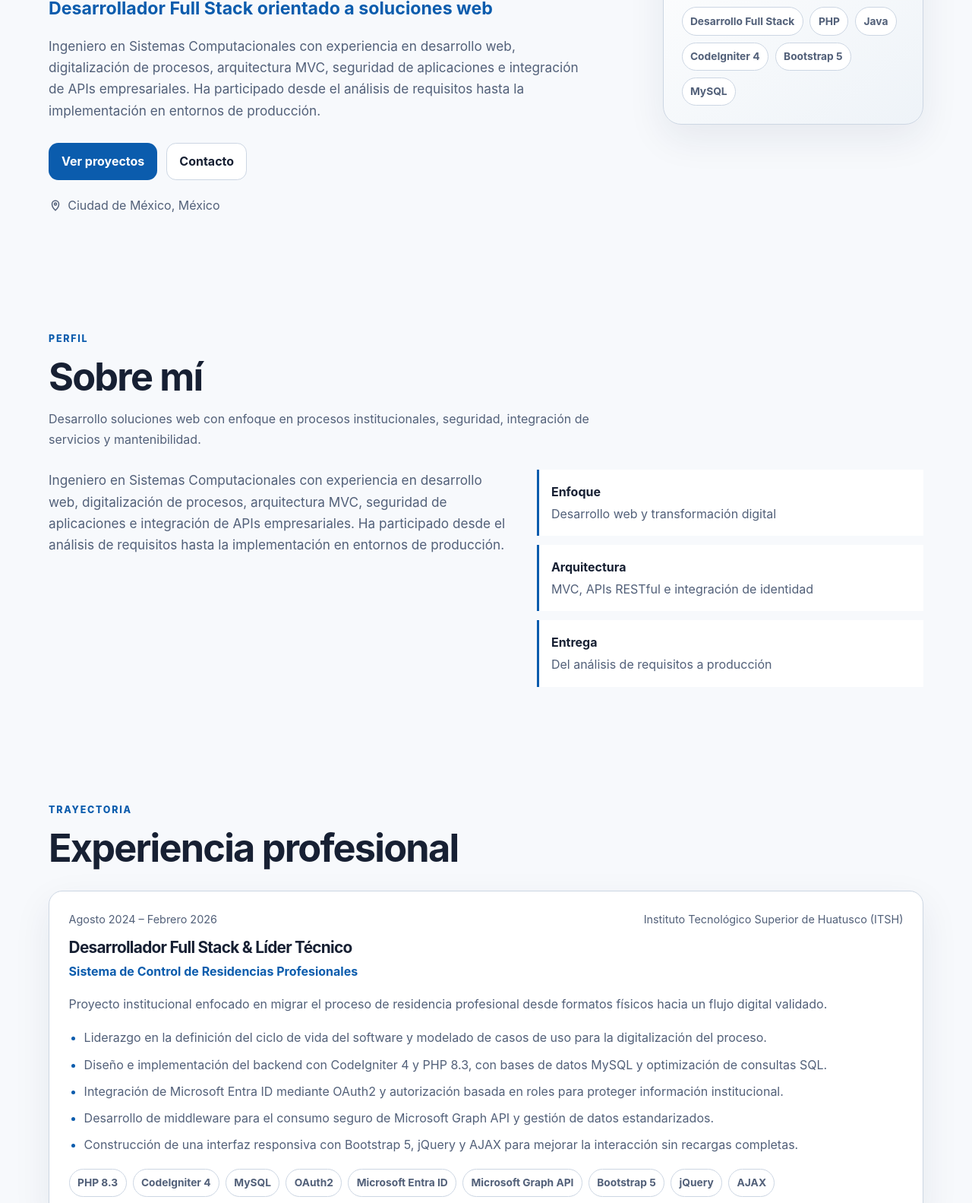
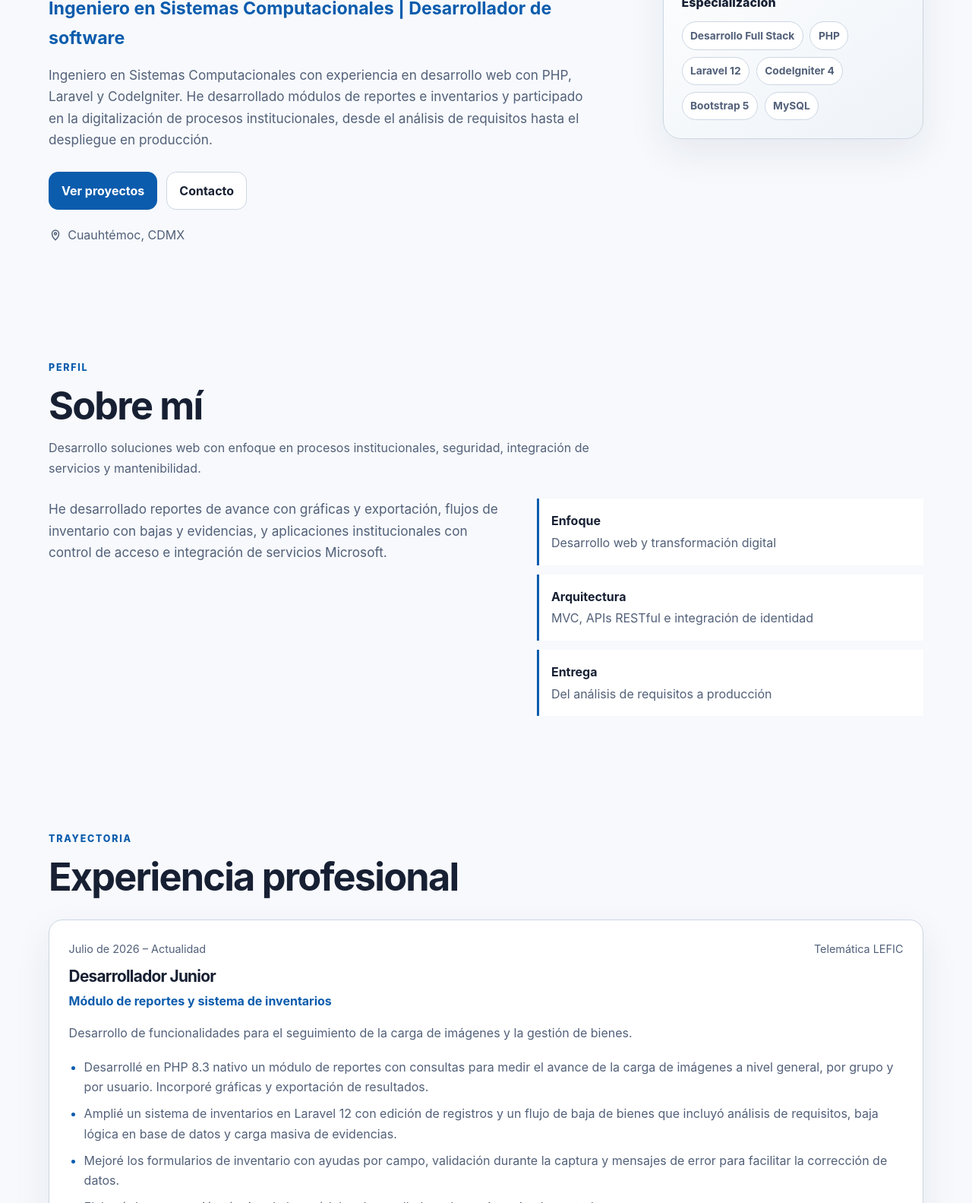
Before and after one commit to AlejandroEH56/myportafolio.astro, an Astro site: page / in a window 1280 px wide. Shown: the part 420-2003 px from the top of the page at 76% size. Built offline with nearby package versions, Linux system fonts and the light colour scheme; Astro itself is replaced by a stand-in of ours.

Commit message:
Actualizacion del portafolio con mejoras en la presentación de la experiencia y habilidades, se optimizo la gestión de enlaces de contacto y ajustes en la configuración de TypeScript.

```diff
--- a/src/components/ExperienceCard.astro
+++ b/src/components/ExperienceCard.astro
@@ -10,7 +10,9 @@ const { experience } = Astro.props;
     <span>{experience.organization}</span>
   </div>
   <h3>{experience.role}</h3>
-  <p class="card-subtitle">{experience.project}</p>
+  <p class="card-subtitle">
+    {experience.projectType && `${experience.projectType} · `}{experience.project}
+  </p>
   <p>{experience.summary}</p>
   <ul class="detail-list">
     {experience.highlights.map((item) => <li>{item}</li>)}
--- a/src/components/Hero.astro
+++ b/src/components/Hero.astro
@@ -1,14 +1,17 @@
 ---
-import { portfolio } from '../data/portfolio';
+import type { portfolio } from '../data/portfolio';
+
+interface Props { person: typeof portfolio.person }
+const { person } = Astro.props;
 ---
 
 <section class="hero section" id="inicio" aria-labelledby="hero-title">
   <div class="container hero-grid">
     <div class="hero-copy">
       <p class="eyebrow">Portafolio profesional</p>
-      <h1 id="hero-title">{portfolio.person.name}</h1>
-      <p class="hero-role">{portfolio.person.shortHeadline}</p>
-      <p class="hero-summary">{portfolio.person.summary}</p>
+      <h1 id="hero-title">{person.name}</h1>
+      <p class="hero-role">{person.headline}</p>
+      <p class="hero-summary">{person.summary}</p>
       <div class="hero-actions" aria-label="Acciones principales">
         <a class="button button-primary" href="#proyectos">Ver proyectos</a>
         <a class="button button-secondary" href="#contacto">Contacto</a>
@@ -18,7 +21,7 @@ import { portfolio } from '../data/portfolio';
           <path d="M12 21s6-5.2 6-11a6 6 0 1 0-12 0c0 5.8 6 11 6 11Z" fill="none" stroke="currentColor" stroke-width="2" />
           <circle cx="12" cy="10" r="2" fill="none" stroke="currentColor" stroke-width="2" />
         </svg>
-        {portfolio.person.location}
+        {person.location}
       </p>
     </div>
 
@@ -26,7 +29,7 @@ import { portfolio } from '../data/portfolio';
       <span class="hero-monogram" aria-hidden="true">&lt;/&gt;</span>
       <p>Especialización</p>
       <ul class="keyword-list" role="list">
-        {portfolio.person.keywords.slice(0, 6).map((keyword) => <li>{keyword}</li>)}
+        {person.keywords.slice(0, 6).map((keyword) => <li>{keyword}</li>)}
       </ul>
     </aside>
   </div>
--- a/src/data/portfolio.ts
+++ b/src/data/portfolio.ts
@@ -2,6 +2,7 @@ export type Experience = {
   role: string;
   organization: string;
   project: string;
+  projectType?: string;
   period: string;
   summary: string;
   highlights: readonly string[];
@@ -23,18 +24,74 @@ export type Project = {
   linkLabel?: string;
 };
 
+const technicalSkills = [
+  { title: 'Backend', items: ['PHP 8.3', 'Laravel 12', 'CodeIgniter 4', 'APIs REST'] },
+  { title: 'Frontend', items: ['HTML5', 'CSS3', 'JavaScript', 'jQuery', 'Bootstrap 5'] },
+  { title: 'Datos e infraestructura', items: ['MySQL', 'SQL Server', 'Git', 'GitHub', 'LAMP'] },
+  { title: 'Identidad y pruebas', items: ['Microsoft Entra ID', 'Microsoft Graph', 'OAuth 2.0', 'PHPUnit'] }
+] as const satisfies readonly SkillGroup[];
+
+const lefic = {
+  role: 'Desarrollador Junior',
+  organization: 'Telemática LEFIC',
+  project: 'Módulo de reportes y sistema de inventarios',
+  period: 'Julio de 2026 – Actualidad',
+  summary: 'Desarrollo de funcionalidades para el seguimiento de la carga de imágenes y la gestión de bienes.',
+  highlights: [
+    'Desarrollé en PHP 8.3 nativo un módulo de reportes con consultas para medir el avance de la carga de imágenes a nivel general, por grupo y por usuario. Incorporé gráficas y exportación de resultados.',
+    'Amplié un sistema de inventarios en Laravel 12 con edición de registros y un flujo de baja de bienes que incluyó análisis de requisitos, baja lógica en base de datos y carga masiva de evidencias.',
+    'Mejoré los formularios de inventario con ayudas por campo, validación durante la captura y mensajes de error para facilitar la corrección de datos.',
+    'Elaboré documentación técnica de los módulos desarrollados y las mejoras implementadas.'
+  ],
+  technologies: ['PHP 8.3', 'Laravel 12', 'SQL']
+} as const satisfies Experience;
+
+const itsh = {
+  role: 'Desarrollador Full Stack & Líder Técnico',
+  organization: 'Instituto Tecnológico Superior de Huatusco (ITSH)',
+  project: 'Sistema de Control de Residencias Profesionales',
+  projectType: 'Proyecto institucional',
+  period: 'Agosto de 2024 – Febrero de 2026',
+  summary:
+    'Proyecto institucional enfocado en migrar el proceso de residencia profesional desde formatos físicos hacia un flujo digital validado.',
+  highlights: [
+    'Modelé casos de uso para digitalizar el proceso de residencias profesionales y desarrollé el backend con PHP 8.3 y CodeIgniter 4.',
+    'Integré Microsoft Entra ID para la autenticación con OAuth 2.0, implementé control de acceso por roles (RBAC) y desarrollé middleware para consumir Microsoft Graph API.',
+    'Desarrollé una interfaz adaptable con Bootstrap 5 e incorporé interacciones dinámicas con jQuery y AJAX.'
+  ],
+  technologies: [
+    'PHP 8.3',
+    'CodeIgniter 4',
+    'MySQL',
+    'OAuth2',
+    'Microsoft Entra ID',
+    'Microsoft Graph API',
+    'Bootstrap 5',
+    'jQuery',
+    'AJAX'
+  ]
+} as const satisfies Experience;
+
 export const portfolio = {
   person: {
     name: 'José Alejandro Estudillo Herrera',
-    headline: 'Ingeniero en Sistemas Computacionales · Desarrollador PHP & Java',
-    shortHeadline: 'Desarrollador Full Stack orientado a soluciones web',
-    location: 'Ciudad de México, México',
+    headline: 'Ingeniero en Sistemas Computacionales | Desarrollador de software',
+    location: 'Cuauhtémoc, CDMX',
+    about: {
+      intro: 'Desarrollo soluciones web con enfoque en procesos institucionales, seguridad, integración de servicios y mantenibilidad.',
+      detail: 'He desarrollado reportes de avance con gráficas y exportación, flujos de inventario con bajas y evidencias, y aplicaciones institucionales con control de acceso e integración de servicios Microsoft.',
+      points: [
+        { title: 'Enfoque', detail: 'Desarrollo web y transformación digital' },
+        { title: 'Arquitectura', detail: 'MVC, APIs RESTful e integración de identidad' },
+        { title: 'Entrega', detail: 'Del análisis de requisitos a producción' }
+      ]
+    },
     summary:
-      'Ingeniero en Sistemas Computacionales con experiencia en desarrollo web, digitalización de procesos, arquitectura MVC, seguridad de aplicaciones e integración de APIs empresariales. Ha participado desde el análisis de requisitos hasta la implementación en entornos de producción.',
+      'Ingeniero en Sistemas Computacionales con experiencia en desarrollo web con PHP, Laravel y CodeIgniter. He desarrollado módulos de reportes e inventarios y participado en la digitalización de procesos institucionales, desde el análisis de requisitos hasta el despliegue en producción.',
     keywords: [
       'Desarrollo Full Stack',
       'PHP',
-      'Java',
+      'Laravel 12',
       'CodeIgniter 4',
       'Bootstrap 5',
       'MySQL',
@@ -52,67 +109,22 @@ export const portfolio = {
     emailEncoded: 'YWxlamFuZHJvLmVzdHVkaWxsby5oQG91dGxvb2suY29t'
   },
   experience: [
-    {
-      role: 'Desarrollador Full Stack & Líder Técnico',
-      organization: 'Instituto Tecnológico Superior de Huatusco (ITSH)',
-      project: 'Sistema de Control de Residencias Profesionales',
-      period: 'Agosto 2024 – Febrero 2026',
-      summary:
-        'Proyecto institucional enfocado en migrar el proceso de residencia profesional desde formatos físicos hacia un flujo digital validado.',
-      highlights: [
-        'Liderazgo en la definición del ciclo de vida del software y modelado de casos de uso para la digitalización del proceso.',
-        'Diseño e implementación del backend con CodeIgniter 4 y PHP 8.3, con bases de datos MySQL y optimización de consultas SQL.',
-        'Integración de Microsoft Entra ID mediante OAuth2 y autorización basada en roles para proteger información institucional.',
-        'Desarrollo de middleware para el consumo seguro de Microsoft Graph API y gestión de datos estandarizados.',
-        'Construcción de una interfaz responsiva con Bootstrap 5, jQuery y AJAX para mejorar la interacción sin recargas completas.'
-      ],
-      technologies: [
-        'PHP 8.3',
-        'CodeIgniter 4',
-        'MySQL',
-        'OAuth2',
-        'Microsoft Entra ID',
-        'Microsoft Graph API',
-        'Bootstrap 5',
-        'jQuery',
-        'AJAX'
-      ]
-    }
+    lefic,
+    itsh
   ] satisfies readonly Experience[],
   education: [
     {
       degree: 'Ingeniería en Sistemas Computacionales',
-      institution: 'Instituto Tecnológico Superior de Huatusco',
-      graduation: 'Junio 2026',
-      note: 'Titulado'//'En espera de entrega de título, según el CV proporcionado.'
+      institution: itsh.organization,
+      graduation: 'Egreso en junio de 2026',
+      note: 'Título pendiente de entrega.'
     }
   ],
-  skills: [
-    {
-      title: 'Backend',
-      items: ['PHP 8.3', 'CodeIgniter 4', 'APIs RESTful', 'Microsoft Graph API', 'OAuth2', 'MySQL', 'SQL Server']
-    },
-    {
-      title: 'Frontend',
-      items: ['HTML5', 'CSS3', 'JavaScript ES6+', 'jQuery', 'Bootstrap 5']
-    },
-    {
-      title: 'DevOps e infraestructura',
-      items: ['Git', 'GitHub', 'Control de versiones', 'Despliegue LAMP', 'Entornos de producción']
-    },
-    {
-      title: 'Procesos y calidad',
-      items: ['SDLC', 'SCRUM', 'KANBAN', 'Incremental', 'Diseño orientado a objetos', 'Pruebas de usuario', 'PHPUnit']
-    },
-    {
-      title: 'Colaboración',
-      items: ['Gestión de requisitos', 'Entrevistas', 'Reporte de avance', 'Trabajo interdepartamental', 'Adaptabilidad con usuarios finales']
-    }
-  ] satisfies readonly SkillGroup[],
+  skills: technicalSkills,
   projects: [
     {
-      title: 'Sistema de Control de Residencias Profesionales',
-      organization: 'Instituto Tecnológico Superior de Huatusco',
+      title: itsh.project,
+      organization: itsh.organization,
       description:
         'Digitalización del proceso institucional de residencias profesionales mediante una aplicación web con arquitectura MVC, control de acceso, integración de identidad y consumo de servicios empresariales.',
       contributions: [
@@ -131,12 +143,5 @@ export const portfolio = {
       level: 'Intermedio (B1)',
       detail: 'Capacidad para leer documentación técnica.'
     }
-  ],
-  pending: [
-    '[PENDIENTE: agregar logros cuantificables verificables.]',
-    '[PENDIENTE: agregar enlaces públicos o repositorios de proyectos, si existen.]',
-    '[PENDIENTE: agregar certificaciones o cursos cuando exista información verificable.]',
-    '[PENDIENTE: confirmar si una versión pública del CV puede ofrecerse para descarga.]',
-    '[PENDIENTE: agregar fotografía profesional o identidad visual propia, si se desea.]'
   ]
 } as const;
--- a/src/pages/index.astro
+++ b/src/pages/index.astro
@@ -9,33 +9,27 @@ import ContactLinks from '../components/ContactLinks.astro';
 import { portfolio } from '../data/portfolio';
 
 const title = `${portfolio.person.name} | Portafolio profesional`;
-const description = 'Portafolio profesional de José Alejandro Estudillo Herrera: desarrollo Full Stack, PHP, CodeIgniter, seguridad OAuth2, APIs empresariales y soluciones web institucionales.';
+const description = portfolio.person.summary;
 ---
 
 <BaseLayout {title} {description}>
-  <Hero />
+  <Hero person={portfolio.person} />
 
   <Section
     id="sobre-mi"
     eyebrow="Perfil"
     title="Sobre mí"
-    intro="Desarrollo soluciones web con enfoque en procesos institucionales, seguridad, integración de servicios y mantenibilidad."
+    intro={portfolio.person.about.intro}
   >
     <div class="about-grid">
-      <p>{portfolio.person.summary}</p>
+      <p>{portfolio.person.about.detail}</p>
       <div class="about-points">
-        <div>
-          <strong>Enfoque</strong>
-          <span>Desarrollo web y transformación digital</span>
-        </div>
-        <div>
-          <strong>Arquitectura</strong>
-          <span>MVC, APIs RESTful e integración de identidad</span>
-        </div>
-        <div>
-          <strong>Entrega</strong>
-          <span>Del análisis de requisitos a producción</span>
-        </div>
+        {portfolio.person.about.points.map(({ title, detail }) => (
+          <div>
+            <strong>{title}</strong>
+            <span>{detail}</span>
+          </div>
+        ))}
       </div>
     </div>
   </Section>
@@ -63,7 +57,6 @@ const description = 'Portafolio profesional de José Alejandro Estudillo Herrera
     id="habilidades"
     eyebrow="Stack"
     title="Habilidades y tecnologías"
-    intro="Tecnologías y prácticas mencionadas explícitamente en el CV proporcionado."
   >
     <Skills groups={portfolio.skills} />
     <div class="language-card card">
@@ -78,7 +71,6 @@ const description = 'Portafolio profesional de José Alejandro Estudillo Herrera
     id="proyectos"
     eyebrow="Trabajo destacado"
     title="Proyectos"
-    intro="El CV documenta un proyecto institucional. No se agregaron proyectos adicionales sin evidencia."
   >
     <div class="projects-grid">
       {portfolio.projects.map((project) => <ProjectCard {project} />)}
@@ -91,6 +83,6 @@ const description = 'Portafolio profesional de José Alejandro Estudillo Herrera
     title="Conversemos"
     intro="Puedes consultar mi actividad profesional o iniciar contacto mediante los siguientes canales."
   >
-    <ContactLinks />
+    <ContactLinks links={portfolio.links} />
   </Section>
 </BaseLayout>
--- a/src/styles/global.css
+++ b/src/styles/global.css
@@ -275,8 +275,6 @@ h3 { font-size: 1.3rem; }
   color: var(--accent-strong);
   font-weight: 850;
 }
-.privacy-note { margin-top: 1rem; color: var(--text-muted); font-size: 0.88rem; }
-.privacy-note code { color: var(--text); }
 
 .error-page { min-height: 68vh; display: grid; align-items: center; }
 .error-page h1 { max-width: none; font-size: clamp(2.3rem, 8vw, 4.5rem); }
--- a/tsconfig.json
+++ b/tsconfig.json
@@ -1,5 +1,5 @@
 {
   "extends": "astro/tsconfigs/strict",
-  "include": [".astro/types.d.ts", "**/*"],
+  "include": [".astro/types.d.ts", "astro.config.mjs", "src/**/*"],
   "exclude": ["dist"]
 }
```
Also changed, not shown: src/components/ContactLinks.astro (+7 -6 lines), README.md.
